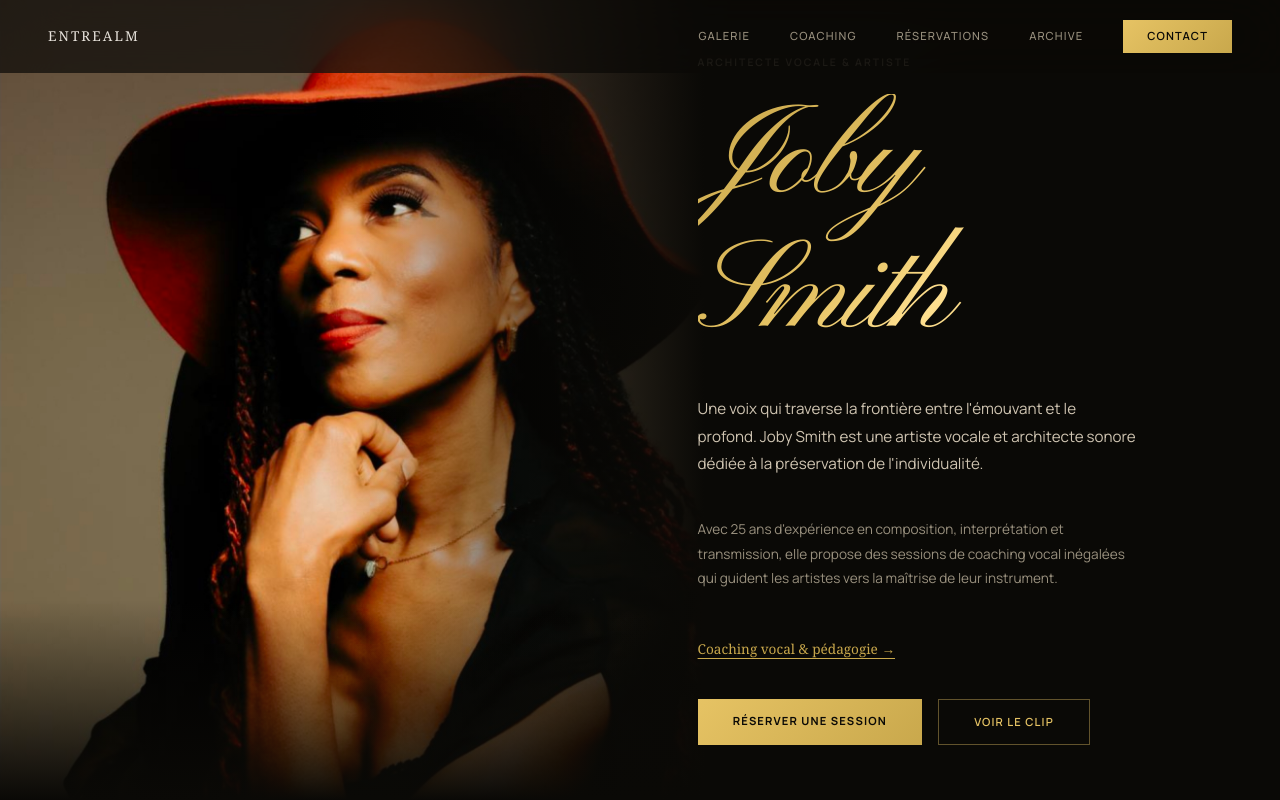
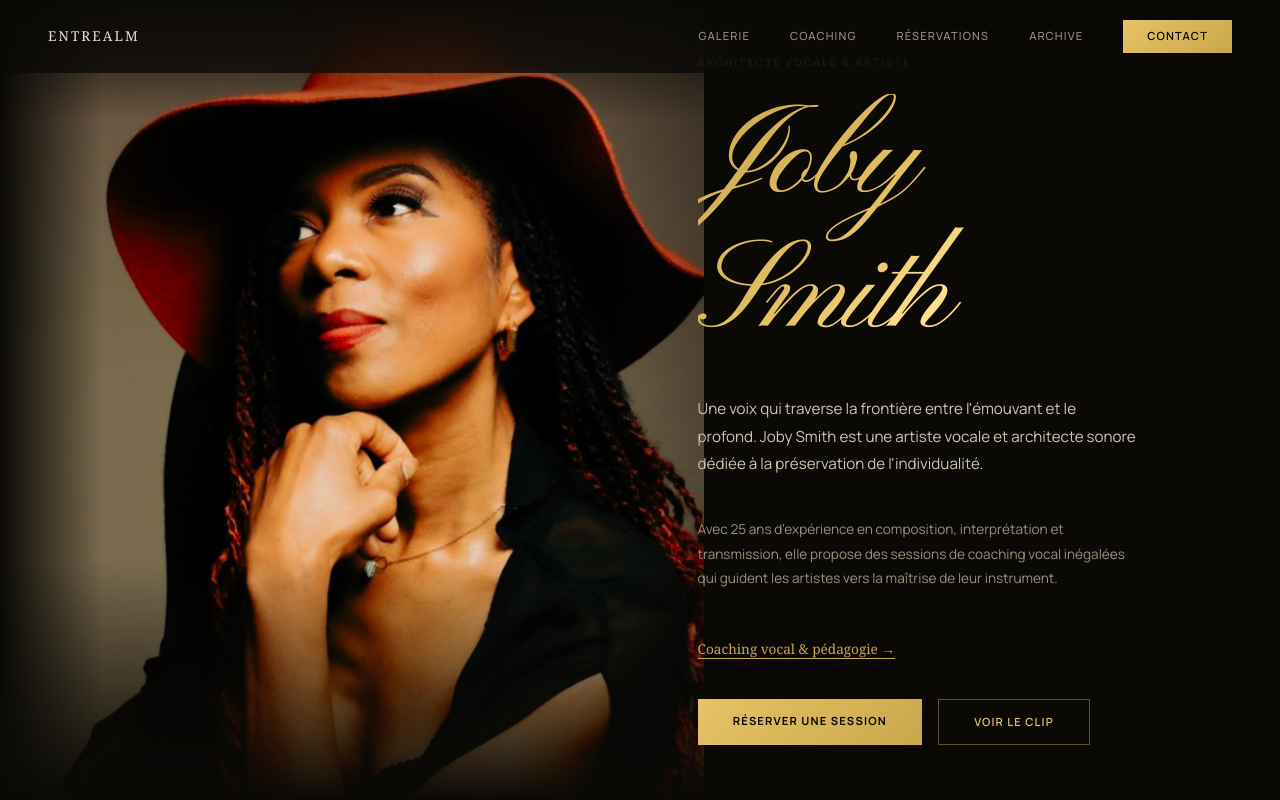
Before and after one commit to DavidSmite/entrealm-frontend, a Next.js app: page /entrealm/joby-smith in a window 1280 px wide. Shown: the top 800 px of the page. Built offline with nearby package versions, Linux system fonts and the light colour scheme.

Commit message:
fix: fondus 4 bords sur section + J visible

```diff
--- a/src/app/entrealm/joby-smith/page.tsx
+++ b/src/app/entrealm/joby-smith/page.tsx
@@ -174,25 +174,16 @@ export default function JobySmithPage() {
               </span>
             </div>
           )}
-          {/* Fondu droit */}
-          <div
-            style={{
-              position: "absolute",
-              inset: 0,
-              background: `linear-gradient(to right, transparent 50%, ${colors.surface} 100%)`,
-              pointerEvents: "none",
-            }}
-          />
-          {/* Fondu bas */}
-          <div
-            style={{
-              position: "absolute",
-              inset: 0,
-              background: `linear-gradient(to bottom, transparent 75%, ${colors.surface} 100%)`,
-              pointerEvents: "none",
-            }}
-          />
         </div>
+
+        {/* Fondu DROIT */}
+        <div style={{ position: "absolute", inset: 0, background: "linear-gradient(to right, transparent 45%, #0a0906 75%)", pointerEvents: "none", zIndex: 5 }} />
+        {/* Fondu BAS */}
+        <div style={{ position: "absolute", inset: 0, background: "linear-gradient(to bottom, transparent 70%, #0a0906 100%)", pointerEvents: "none", zIndex: 5 }} />
+        {/* Fondu HAUT */}
+        <div style={{ position: "absolute", inset: 0, background: "linear-gradient(to bottom, #0a0906 0%, transparent 15%)", pointerEvents: "none", zIndex: 5 }} />
+        {/* Fondu GAUCHE */}
+        <div style={{ position: "absolute", inset: 0, background: "linear-gradient(to right, #0a0906 0%, transparent 8%)", pointerEvents: "none", zIndex: 5 }} />
 
         {/* Contenu — right side */}
         <div
@@ -208,6 +199,7 @@ export default function JobySmithPage() {
             paddingLeft: "2rem",
             paddingRight: "3rem",
             overflow: "visible",
+            zIndex: 10,
           }}
           className="hero-content"
         >
```
